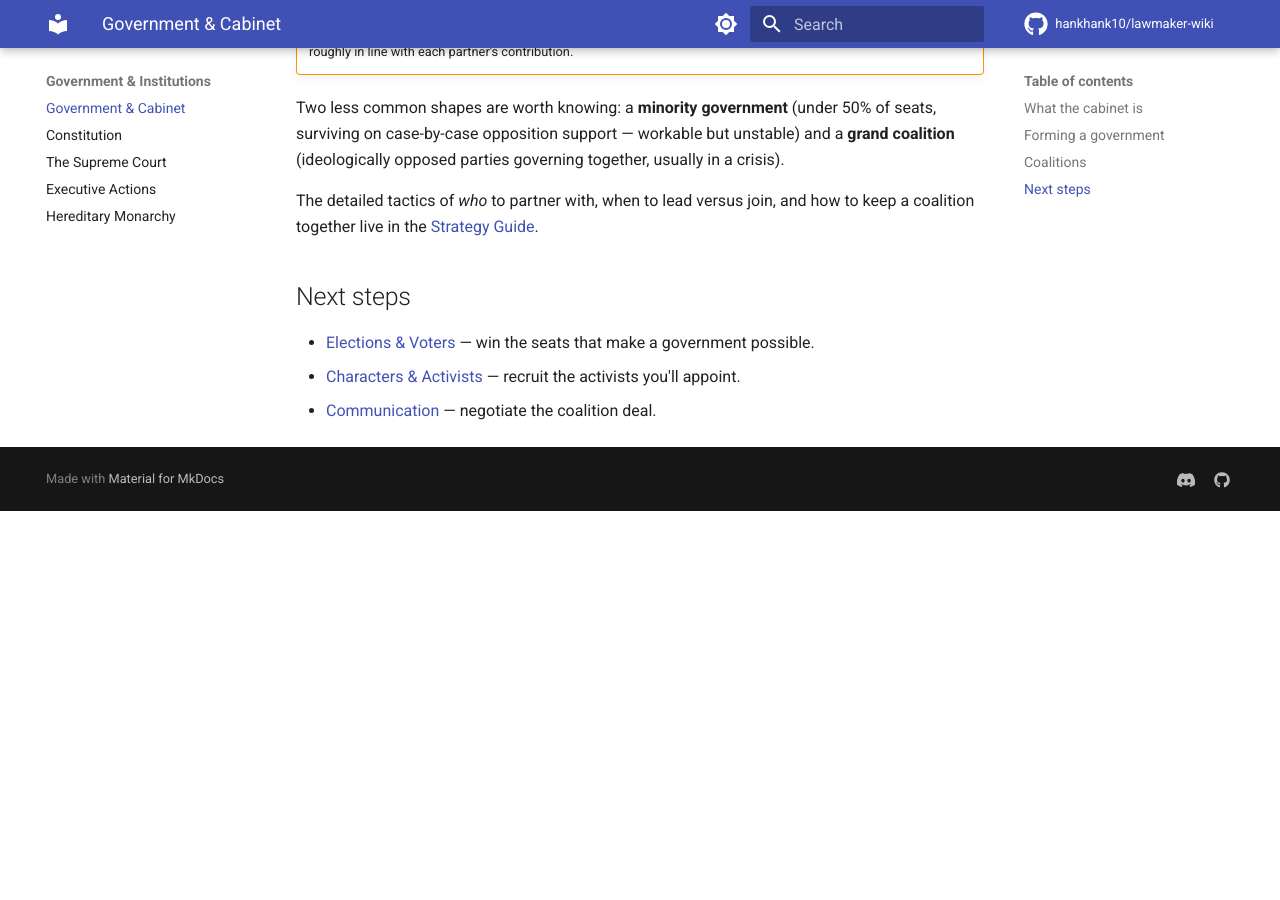
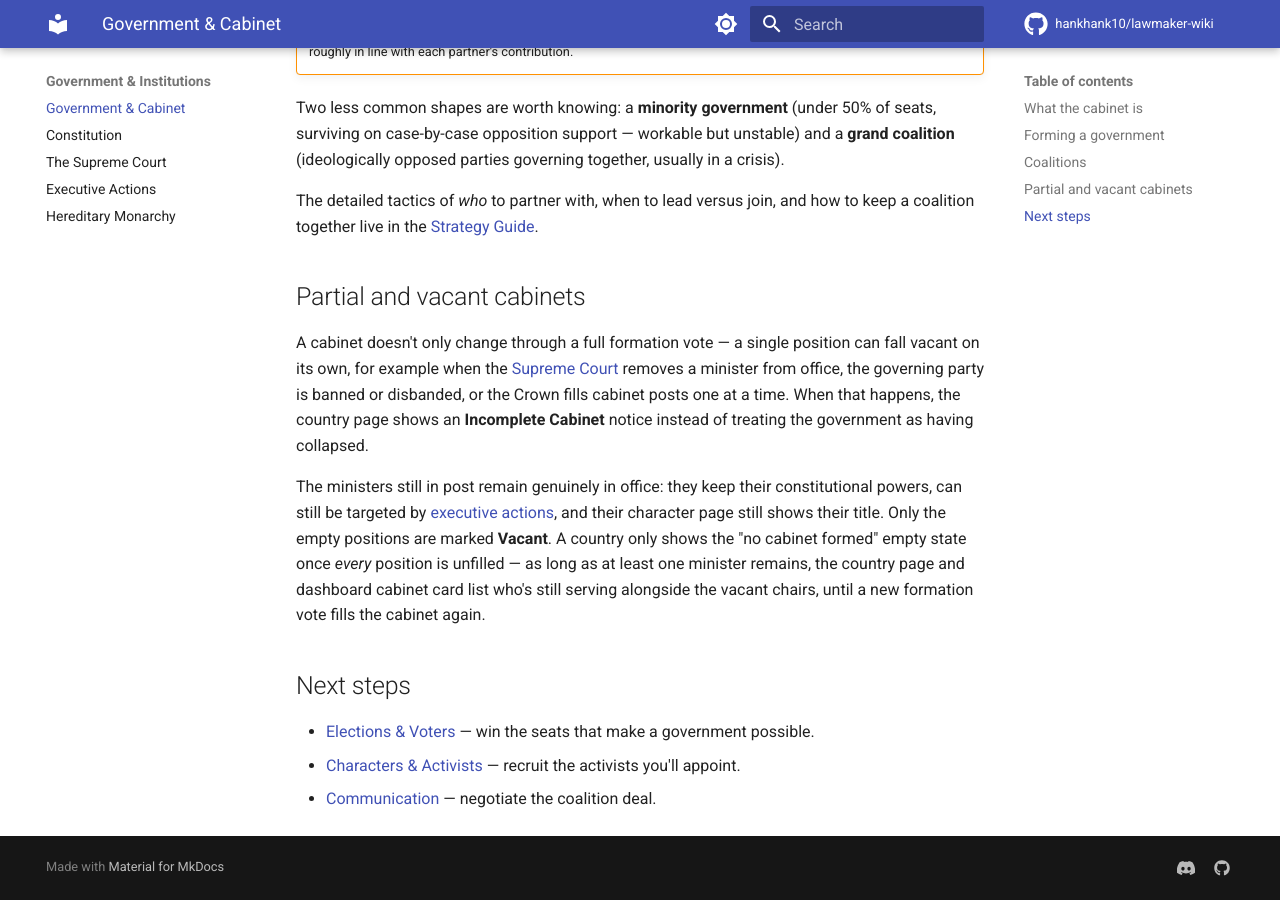
Before and after one commit to hankhank10/lawmaker-wiki, an MkDocs documentation site: the page built from docs/gameplay/cabinet.md, in a window 1280 px wide and 900 px high, scrolled down 1368 px. Built offline with MkDocs 1.6.1 and Material for MkDocs 9.7.7, drawn with Linux system fonts in a browser that asks for light colours; comment, search, counter and statistics services are not loaded; before the commit the page ends 1879 px from its top, so only the background shows below that.

Commit message:
📝 Sync from private repo
Auto-synced from hankhank10/lawmaker/game-manual

```diff
--- a/docs/gameplay/cabinet.md
+++ b/docs/gameplay/cabinet.md
@@ -35,6 +35,12 @@ Two less common shapes are worth knowing: a **minority government** (under 50% o
 
 The detailed tactics of *who* to partner with, when to lead versus join, and how to keep a coalition together live in the [Strategy Guide](../strategy-guide.md).
 
+## Partial and vacant cabinets
+
+A cabinet doesn't only change through a full formation vote — a single position can fall vacant on its own, for example when the [Supreme Court](supreme-court.md) removes a minister from office, the governing party is banned or disbanded, or the Crown fills cabinet posts one at a time. When that happens, the country page shows an **Incomplete Cabinet** notice instead of treating the government as having collapsed.
+
+The ministers still in post remain genuinely in office: they keep their constitutional powers, can still be targeted by [executive actions](executive-actions.md), and their character page still shows their title. Only the empty positions are marked **Vacant**. A country only shows the "no cabinet formed" empty state once *every* position is unfilled — as long as at least one minister remains, the country page and dashboard cabinet card list who's still serving alongside the vacant chairs, until a new formation vote fills the cabinet again.
+
 ## Next steps
 
 - [Elections & Voters](elections.md) — win the seats that make a government possible.
```
